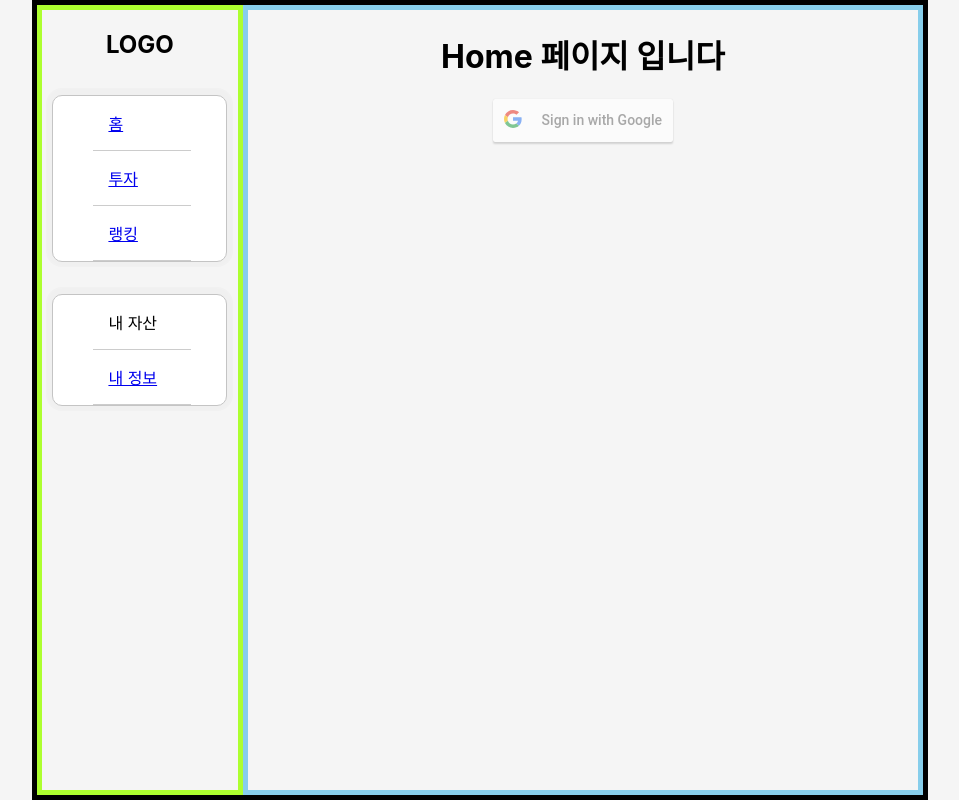
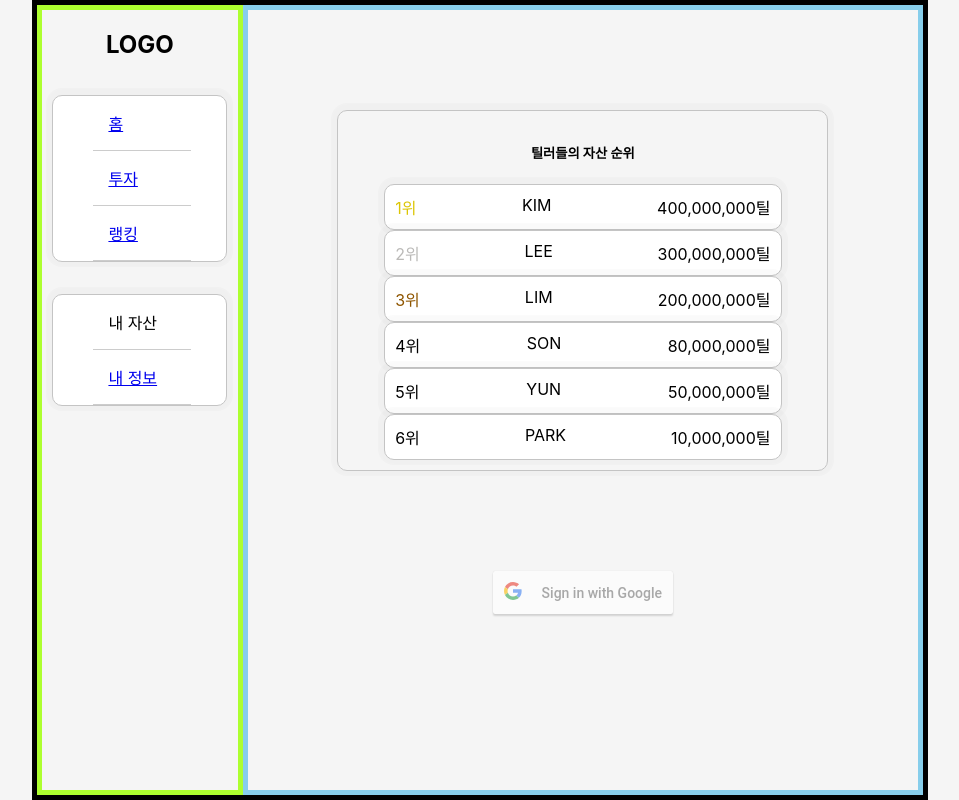
Before and after one commit to yegyeom/TYL_React, a React (Create React App) app: page / in a window 1280 px wide. Shown: the whole page, without its empty margins (160-1119 px from the left). Built offline with nearby package versions, Linux system fonts and the light colour scheme; no server answers.

Commit message:
[feat] 홈 탭 구현 (#9)
*  [feat] 홈 탭의 자산 순위 구현
* [chore] home 디렉토리 구조 세팅

Co-authored-by: 임대호 <eogh0959@gmail.com>

```diff
--- /dev/null
+++ b/src/components/home/container/AssetRank.js
@@ -0,0 +1,21 @@
+import React, { Component } from 'react';
+import FrameList from '../presentational/RankList';
+import '../../../styles/sass/main.css';
+
+const Box = () => {
+  const people = {
+    peopleList: [
+      { rank: '1위', nk_name: 'KIM', asset: '400,000,000틸' },
+      { rank: '2위', nk_name: 'LEE', asset: '300,000,000틸' },
+      { rank: '3위', nk_name: 'LIM', asset: '200,000,000틸' },
+      { rank: '4위', nk_name: 'SON', asset: '80,000,000틸' },
+      { rank: '5위', nk_name: 'YUN', asset: '50,000,000틸' },
+      { rank: '6위', nk_name: 'PARK', asset: '10,000,000틸' },
+    ],
+  };
+  const { peopleList } = people;
+
+  return <FrameList info={peopleList} />;
+};
+
+export default Box;
--- a/src/components/home/index.js
+++ b/src/components/home/index.js
@@ -1,12 +1,16 @@
 import React from 'react';
 import GoogleButton from '../auth/GoogleButton';
+import AssetRank from './container/AssetRank';
 
 const index = () => {
   return (
-    <div>
-      <h1>Home 페이지 입니다</h1>
+    <>
+      <ul className="homeRank">
+        <h5>틸러들의 자산 순위</h5>
+        <AssetRank />
+      </ul>
       <GoogleButton />
-    </div>
+    </>
   );
 };
 
--- /dev/null
+++ b/src/components/home/presentational/RankFrame.js
@@ -0,0 +1,30 @@
+import React from 'react';
+import '../../../styles/sass/main.css';
+
+const Frame = ({ info }) => {
+  const { rank, nk_name, asset } = info;
+
+  function Rank_123() {
+    if (rank == '1위') {
+      return <div className="gold">{rank}</div>;
+    } else if (rank == '2위') {
+      return <div className="silver">{rank}</div>;
+    } else if (rank == '3위') {
+      return <div className="bronze">{rank}</div>;
+    } else {
+      return <div>{rank}</div>;
+    }
+  }
+
+  return (
+    <ul className="frameList">
+      <div>
+        <Rank_123 />
+      </div>
+      <div>{nk_name}</div>
+      <div>{asset}</div>
+    </ul>
+  );
+};
+
+export default Frame;
--- /dev/null
+++ b/src/components/home/presentational/RankList.js
@@ -0,0 +1,9 @@
+import React from 'react';
+import Frame from './RankFrame';
+
+const FrameList = ({ info }) => {
+  const list = info.map(people => <Frame info={people} key={people.name} />);
+  return <div>{list}</div>;
+};
+
+export default FrameList;
--- /dev/null
+++ b/src/styles/sass/common/home.scss
@@ -0,0 +1,34 @@
+@import './color.scss';
+
+ul.homeRank {
+    display: inline-block;
+    border: 1px solid #c4c4c4;
+    padding: 10px;
+    margin: 100px auto;
+    width: 70%;
+    border-radius: 10px 10px 10px 10px;
+    box-shadow: 0px -1px 1px 6px rgba(0, 0, 0, 0.02);
+  }
+
+  ul.frameList {
+    display: inline-flex;
+    justify-content: space-between;
+    width: 80%;
+    background-color: #fff;
+    border: 1px solid #c4c4c4;
+    border-radius: 10px 10px 10px 10px;
+    padding: 10px;
+    box-shadow: 0px -1px 1px 6px rgba(0, 0, 0, 0.02);
+  }
+
+  .gold {
+      color: $gold;
+  }
+
+  .silver {
+      color: $silver;
+  }
+
+  .bronze {
+      color: $bronze;
+  }
--- a/src/styles/sass/main.css
+++ b/src/styles/sass/main.css
@@ -37,6 +37,39 @@ ul.tabs {
   border: 5px solid skyblue;
 }
 
+ul.homeRank {
+  display: inline-block;
+  border: 1px solid #c4c4c4;
+  padding: 10px;
+  margin: 100px auto;
+  width: 70%;
+  border-radius: 10px 10px 10px 10px;
+  box-shadow: 0px -1px 1px 6px rgba(0, 0, 0, 0.02);
+}
+
+ul.frameList {
+  display: inline-flex;
+  justify-content: space-between;
+  width: 80%;
+  background-color: #fff;
+  border: 1px solid #c4c4c4;
+  border-radius: 10px 10px 10px 10px;
+  padding: 10px;
+  box-shadow: 0px -1px 1px 6px rgba(0, 0, 0, 0.02);
+}
+
+.gold {
+  color: #DCC605;
+}
+
+.silver {
+  color: #BBBAB8;
+}
+
+.bronze {
+  color: #8F5600;
+}
+
 .container {
   width: 100%;
   height: 100vh;
--- a/src/styles/sass/main.scss
+++ b/src/styles/sass/main.scss
@@ -1,5 +1,6 @@
 @import './common/menu.scss';
 @import './common/content.scss';
+@import './common/home.scss';
 
 .container {
     width: 100%;
```
Also changed, not shown: src/App.js (line endings or trailing spaces), src/index.js (line endings or trailing spaces), 1 other file (tests, documents, lock files or other folders).
